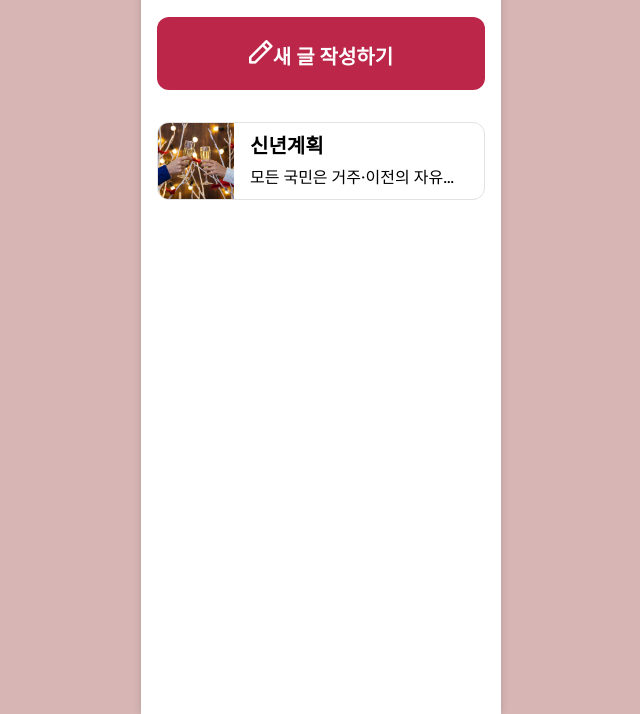
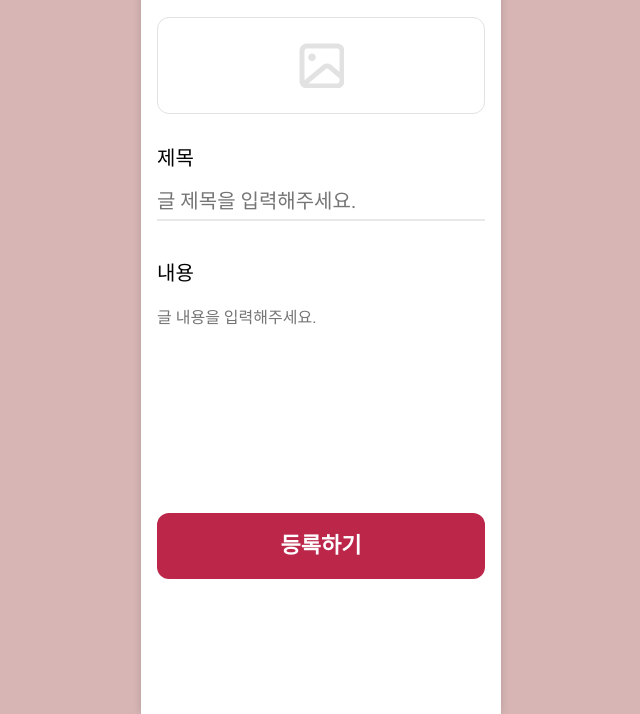
Before and after one commit to DADA6041/HPNY2023, a website: page hpnyfe/index.html in a window 1280 px wide. Shown: the part 86-800 px from the top of the page, without its empty margins (319-959 px from the left). Drawn offline with Linux system fonts and the light colour scheme.

Commit message:
:art: post 페이지 스타일링

```diff
--- a/hpnyfe/index.html
+++ b/hpnyfe/index.html
@@ -8,7 +8,7 @@
     <link rel="stylesheet" href="./static/css/index.css">
 </head>
 <body>
-    <div class="root">
+    <div id="root">
         <header class="top-bar">
             <button type="button" class="go-back">
                 <img src="./static/images/back_icon.png" alt="뒤로가기">
@@ -16,7 +16,7 @@
             <h1>HPNY 2023</h1>
         </header>
         <section class="cont-main">
-            <a href="" class="btn-new-post">새 글 작성하기</a>
+            <!-- <a href="" class="btn-new-post">새 글 작성하기</a>
             <ul>
                 <li>
                     <a href="">
@@ -27,7 +27,20 @@
                         </div>
                     </a>
                 </li>
-            </ul>
+            </ul> -->
+
+            <form method="post">
+                <label for="imgFile" class="img-file">
+                    <img src="./static/images/img_icon.png" alt="">
+                </label>
+                <input type="file" id="imgFile" class="inp-img-file" accept="image/*" name="imgFile">
+
+                <label for="inpTitle" class="inp-title">제목</label>
+                <input name="inpTitle" class="inp-title-area" type="text" placeholder="글 제목을 입력해주세요.">
+                <label for="postDesc" class="inp-desc">내용</label>
+                <textarea name="postDesc" cols="40" rows="8" placeholder="글 내용을 입력해주세요."></textarea>
+                <button type="submit" class="btn-send-post">등록하기</button>
+            </form>
         </section>
     </div>
     <!-- <div id="root"></div> -->
--- a/hpnyfe/static/css/index.css
+++ b/hpnyfe/static/css/index.css
@@ -40,9 +40,26 @@ a {
     text-decoration: none;
 }
 
+input,
+textarea,
+input:focus,
+textarea:focus {
+    border: none;
+    outline: none;
+    font-size: 20px;
+    font-family: "Roboto";
+    font-weight: 400;
+}
+
+textarea,
+textarea:focus {
+    font-size: 16px;
+}
+
 /* layout */
 
-.root {
+/* main */
+#root {
     max-width: 360px;
     margin: 0 auto;
     background-color: #fff;
@@ -50,13 +67,13 @@ a {
     box-shadow: rgb(0 0 0 / 16%) 0px 0px 8px;
 }
 
-.root .cont-main {
+#root .cont-main {
     padding: 20px 16px;
     height: calc(100% - 83px);
     overflow-y: auto;
 }
 
-.root .top-bar {
+#root .top-bar {
     height: 83px;
     display: flex;
     justify-content: space-between;
@@ -92,26 +109,26 @@ a {
     display: inline-block;
     width: 24px;
     height: 24px;
-    margin: 0 auto;
+    margin-right: 10px;
     background-image: url("../images/write_icon.png");
     background-repeat: no-repeat;
     background-size: contain;
 }
 
-.root ul li {
+#root ul li {
     border: 1.5px solid #E2E2E2;
     border-radius: 12px;
     overflow: hidden;
 }
 
 
-.root ul li a {
+#root ul li a {
     display: flex;
     justify-content: space-between;
     gap: 16px;
 }
 
-.root ul li+li {
+#root ul li+li {
     margin-top: 24px;
 }
 
@@ -126,7 +143,7 @@ ul li .thumbnail {
     overflow: hidden;
 }
 
-.txt-contents h2{
+.txt-contents h2 {
     margin-bottom: 10px;
     line-height: 23px;
     font-weight: 700;
@@ -140,3 +157,63 @@ ul li .thumbnail {
     overflow: hidden;
     text-overflow: ellipsis;
 }
+
+/* new post */
+form{
+    height: 100%;
+}
+
+form .img-file {
+    padding: 25px 141px;
+    margin-bottom: 28px;
+    border: 1px solid #E2E2E2;
+    border-radius: 12px;
+    display: flex;
+    cursor: pointer;
+}
+
+form .img-file img {
+    width: 45px;
+    height: 45px;
+}
+
+form .inp-img-file {
+    display: none;
+}
+
+form .inp-title,
+form .inp-desc{
+    display: block;
+    margin-bottom: 18px;
+}
+
+form .inp-desc{
+    font-size: 20px;
+}
+
+form .inp-title-area{
+    width: 100%;
+    margin-bottom: 36px;
+    padding-bottom: 6px;
+    border-bottom: 2px solid #E8E8E8;
+}
+
+textarea{
+    width: 100%;
+    resize: none;
+}
+
+.btn-send-post {
+    width: 100%;
+    position: sticky;
+    bottom: 0;
+    margin-top: 52px;
+    background-color: #BB2649;
+    color: #fff;
+    font-weight: 700;
+    padding: 20px 0;
+    border-radius: 12px;
+    text-align: center;
+    line-height: 26px;
+    font-size: 22px;
+}
```
